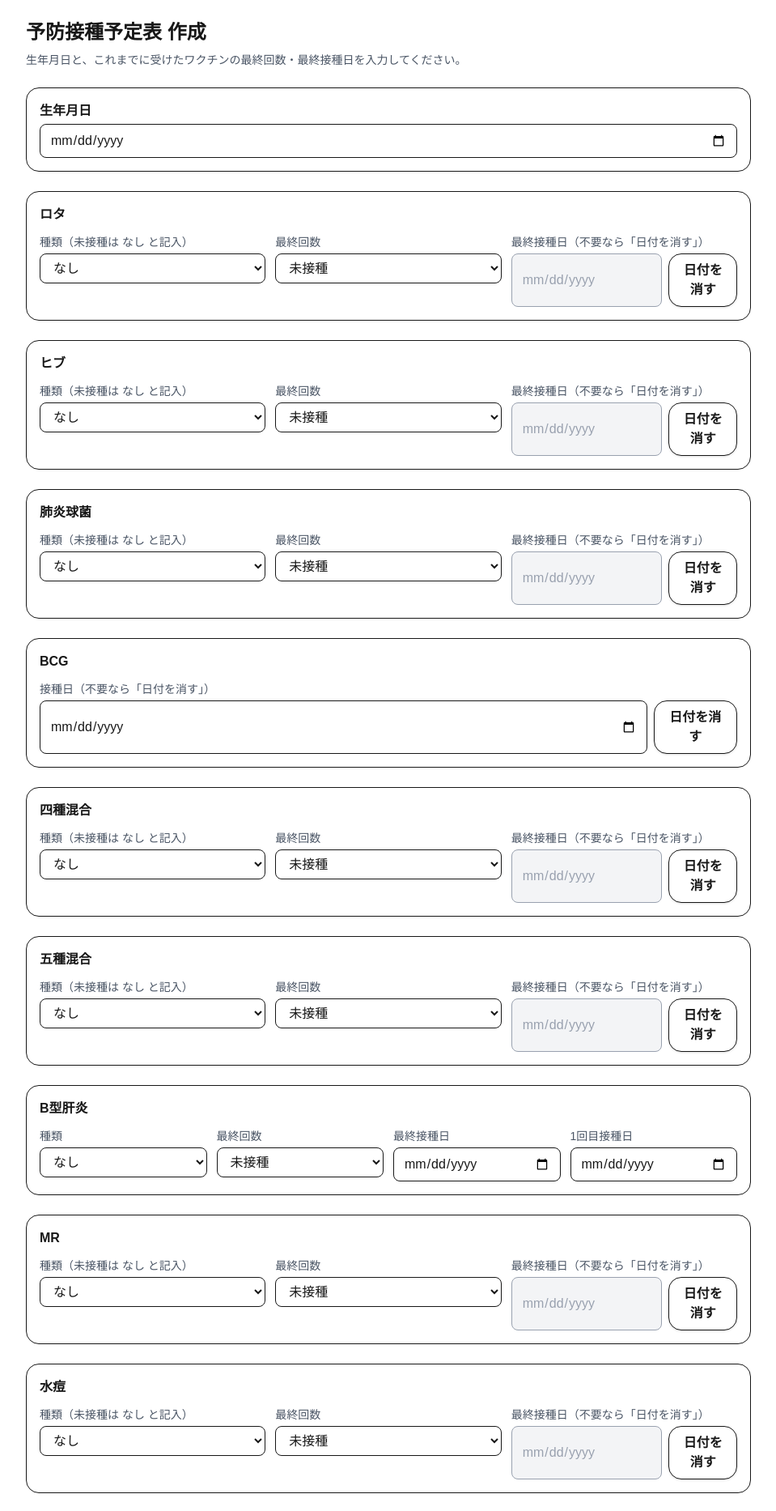
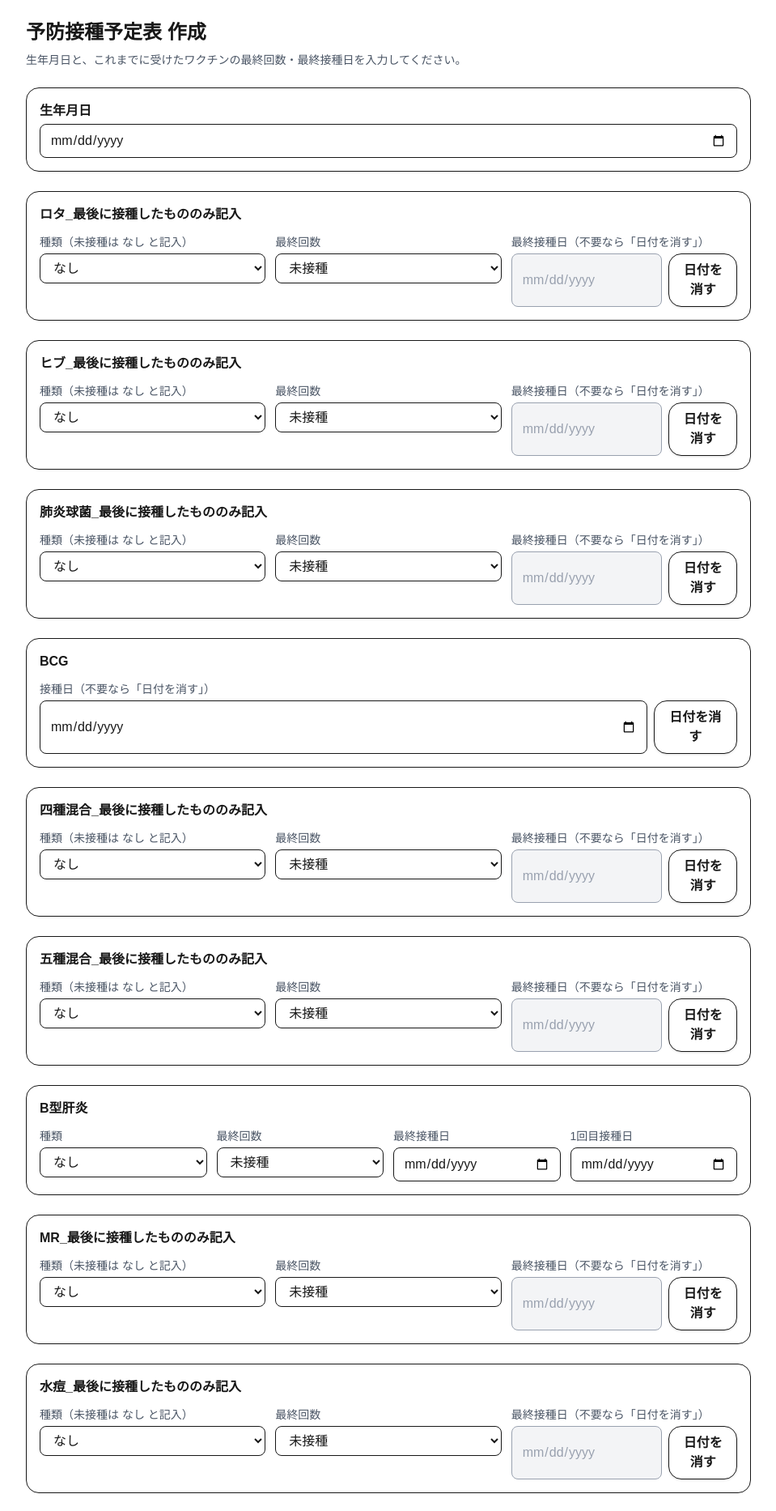
Before and after one commit to cozy5331/vaccine-yotei, a Next.js app: page /form in a window 1280 px wide. Shown: the top 1866 px of the page at 81% size, without its empty margins (160-1119 px from the left). Built offline with nearby package versions, Linux system fonts and the light colour scheme.

Commit message:
Update vaccine labels

```diff
--- a/components/VaccinationForm.tsx
+++ b/components/VaccinationForm.tsx
@@ -206,7 +206,7 @@ export default function VaccinationForm({
       </div>
 
       <VaccineRow
-        label="ロタ"
+        label="ロタ_最後に接種したもののみ記入"
         typeValue={form.rota.type}
         countValue={form.rota.count}
         dateValue={form.rota.date}
@@ -218,7 +218,7 @@ export default function VaccinationForm({
       />
 
       <VaccineRow
-        label="ヒブ"
+        label="ヒブ_最後に接種したもののみ記入"
         typeValue={form.hib.type}
         countValue={form.hib.count}
         dateValue={form.hib.date}
@@ -230,7 +230,7 @@ export default function VaccinationForm({
       />
 
       <VaccineRow
-        label="肺炎球菌"
+        label="肺炎球菌_最後に接種したもののみ記入"
         typeValue={form.hai.type}
         countValue={form.hai.count}
         dateValue={form.hai.date}
@@ -247,7 +247,7 @@ export default function VaccinationForm({
       />
 
       <VaccineRow
-        label="四種混合"
+        label="四種混合_最後に接種したもののみ記入"
         typeValue={form.yon.type}
         countValue={form.yon.count}
         dateValue={form.yon.date}
@@ -259,7 +259,7 @@ export default function VaccinationForm({
       />
 
       <VaccineRow
-        label="五種混合"
+        label="五種混合_最後に接種したもののみ記入"
         typeValue={form.go.type}
         countValue={form.go.count}
         dateValue={form.go.date}
@@ -326,7 +326,7 @@ export default function VaccinationForm({
       </div>
 
       <VaccineRow
-        label="MR"
+        label="MR_最後に接種したもののみ記入"
         typeValue={form.mr.type}
         countValue={form.mr.count}
         dateValue={form.mr.date}
@@ -338,7 +338,7 @@ export default function VaccinationForm({
       />
 
       <VaccineRow
-        label="水痘"
+        label="水痘_最後に接種したもののみ記入"
         typeValue={form.sui.type}
         countValue={form.sui.count}
         dateValue={form.sui.date}
@@ -350,7 +350,7 @@ export default function VaccinationForm({
       />
 
       <VaccineRow
-        label="ムンプス"
+        label="ムンプス_最後に接種したもののみ記入"
         typeValue={form.mumpus.type}
         countValue={form.mumpus.count}
         dateValue={form.mumpus.date}
@@ -362,7 +362,7 @@ export default function VaccinationForm({
       />
 
       <VaccineRow
-        label="日本脳炎"
+        label="日本脳炎_最後に接種したもののみ記入"
         typeValue={form.niti.type}
         countValue={form.niti.count}
         dateValue={form.niti.date}
```
